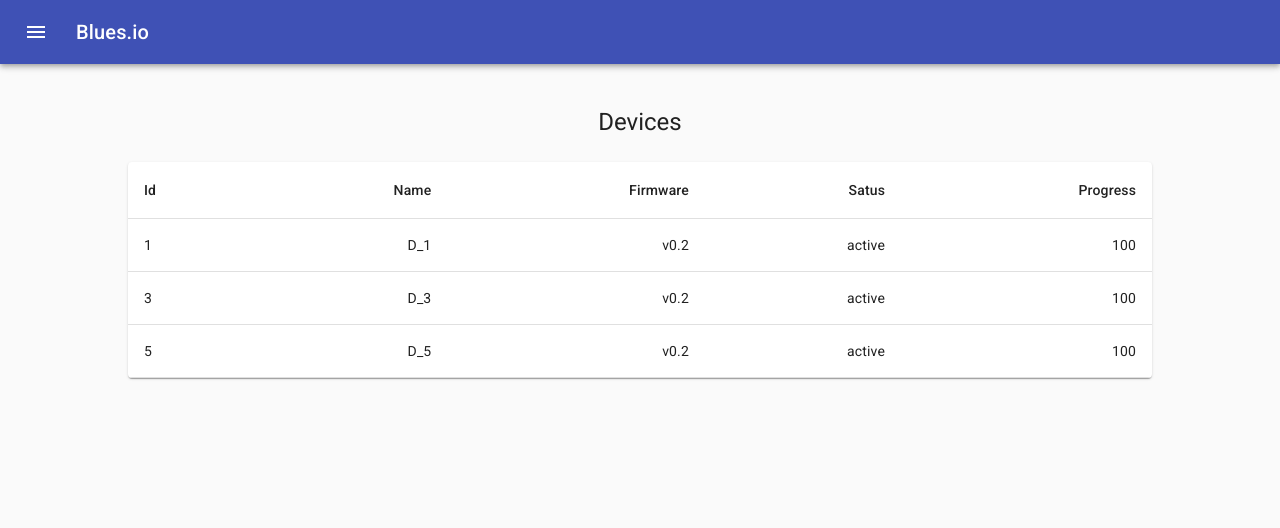
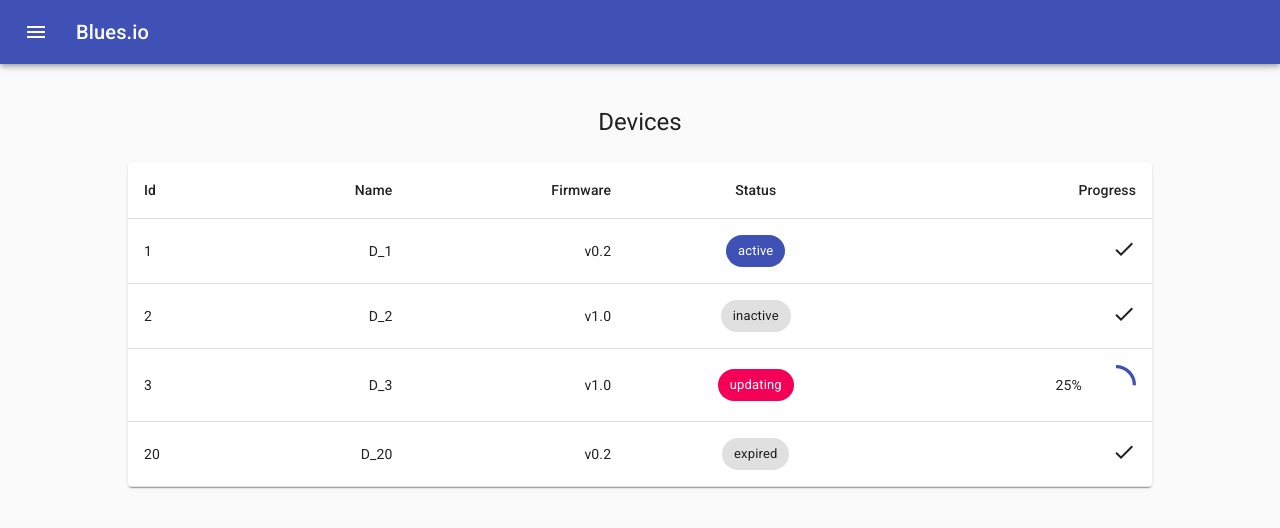
Before and after one commit to puzzfuzz/blues-demo, a React (Create React App) app: page /fleet/1 in a window 1280 px wide. Shown: the top 528 px of the page. Built offline with nearby package versions, Linux system fonts and the light colour scheme.

Commit message:
Device status and update progress

```diff
--- a/src/api/mocks/deviceMocks.js
+++ b/src/api/mocks/deviceMocks.js
@@ -13,17 +13,17 @@ export const D_1 = {
 
 export const D_2 = {
   id: 2,
-  firmware: LAST_FIRMWARE,
-  status: STATUS_ACTIVE,
+  firmware: CURRENT_FIRMWARE,
+  status: STATUS_INACTIVE,
   progress: 100,
   name: 'D_2',
 };
 
 export const D_3 = {
   id: 3,
-  firmware: LAST_FIRMWARE,
-  status: STATUS_ACTIVE,
-  progress: 100,
+  firmware: CURRENT_FIRMWARE,
+  status: STATUS_UPDATING,
+  progress: 25,
   name: 'D_3',
 };
 
@@ -158,7 +158,7 @@ export const D_19 = {
 export const D_20 = {
   id: 20,
   firmware: LAST_FIRMWARE,
-  status: STATUS_ACTIVE,
+  status: STATUS_EXPIRED,
   progress: 100,
   name: 'D_20',
 };
@@ -166,7 +166,7 @@ export const D_20 = {
 export const D_21 = {
   id: 21,
   firmware: LAST_FIRMWARE,
-  status: STATUS_ACTIVE,
+  status: STATUS_EXPIRED,
   progress: 100,
   name: 'D_21',
 };
@@ -174,7 +174,7 @@ export const D_21 = {
 export const D_22 = {
   id: 22,
   firmware: LAST_FIRMWARE,
-  status: STATUS_ACTIVE,
+  status: STATUS_EXPIRED,
   progress: 100,
   name: 'D_22',
 };
@@ -182,7 +182,7 @@ export const D_22 = {
 export const D_23 = {
   id: 23,
   firmware: LAST_FIRMWARE,
-  status: STATUS_ACTIVE,
+  status: STATUS_EXPIRED,
   progress: 100,
   name: 'D_23',
 };
--- a/src/api/mocks/fleetMocks.js
+++ b/src/api/mocks/fleetMocks.js
@@ -4,42 +4,42 @@ const FLEET_1 = {
   id: 1,
   name: 'foo',
   firmware: LAST_FIRMWARE,
-  devices: [1,3,5],
+  devices: [1,2,3,20],
   owner: 1
 };
 const FLEET_2 =  {
   id: 2,
   name: 'bar',
   firmware: CURRENT_FIRMWARE,
-  devices: [1,3,5],
+  devices: [4,5,6],
   owner: 1
 };
 const FLEET_3 = {
   id: 3,
   name: 'baz',
   firmware: CURRENT_FIRMWARE,
-  devices: [1,3,5],
+  devices: [7,8,9],
   owner: 1
 };
 const FLEET_4 = {
   id: 4,
   name: 'a1',
   firmware: LAST_FIRMWARE,
-  devices: [1,3,5],
+  devices: [10,11,12],
   owner: 2
 };
 const FLEET_5 = {
   id: 5,
   name: 'b2',
   firmware: LAST_FIRMWARE,
-  devices: [1,3,5],
+  devices: [13,14,15],
   owner: 2
 };
 const FLEET_6 = {
   id: 6,
   name: 'c3',
   firmware: LAST_FIRMWARE,
-  devices: [1,3,5],
+  devices: [16,17,18],
   owner: 2
 };
 
--- a/src/api/mocks/mockConstants.js
+++ b/src/api/mocks/mockConstants.js
@@ -3,6 +3,6 @@ export const CURRENT_FIRMWARE = 'v1.0';
 
 
 export const STATUS_ACTIVE = 'active';
-export const STATUS_INACTIVE = 'active';
-export const STATUS_UPDATING = 'active';
-export const STATUS_EXPIRED = 'active';
+export const STATUS_INACTIVE = 'inactive';
+export const STATUS_UPDATING = 'updating';
+export const STATUS_EXPIRED = 'expired';
--- /dev/null
+++ b/src/components/Devices/DeviceItemStatus.js
@@ -0,0 +1,37 @@
+import React from 'react';
+import PropTypes from 'prop-types';
+import Chip from '@material-ui/core/Chip';
+
+import {
+  STATUS_ACTIVE,
+  STATUS_INACTIVE,
+  STATUS_UPDATING,
+  STATUS_EXPIRED
+} from "../../api/mocks/mockConstants";
+
+
+const DeviceItemStatus = ({ status }) => {
+
+  let color;
+
+	switch (status) {
+    case STATUS_ACTIVE:
+      color = 'primary'; break;
+    case STATUS_UPDATING:
+      color = 'secondary'; break;
+    case STATUS_EXPIRED:
+    case STATUS_INACTIVE:
+    default:
+      color = 'default';
+  }
+
+  return (
+    <Chip label={status} color={color} />
+  )
+};
+
+DeviceItemStatus.propTypes = {
+  status: PropTypes.string.isRequired
+};
+
+export default DeviceItemStatus;
--- a/src/components/Devices/DeviceList.js
+++ b/src/components/Devices/DeviceList.js
@@ -41,7 +41,7 @@ const DeviceList = ({
             <TableCell>Id</TableCell>
             <TableCell align="right">Name</TableCell>
             <TableCell align="right">Firmware</TableCell>
-            <TableCell align="right">Satus</TableCell>
+            <TableCell align="center">Status</TableCell>
             <TableCell align="right">Progress</TableCell>
           </TableRow>
         </TableHead>
@@ -54,7 +54,13 @@ const DeviceList = ({
                   </TableRow>
                 );
               }))
-            : (<LinearProgress className={classes.progress}/>)
+            : (
+              <TableRow>
+                <TableCell colSpan={5}>
+                  <LinearProgress className={classes.progress}/>
+                </TableCell>
+              </TableRow>
+            )
           }
         </TableBody>
       </Table>
--- a/src/components/Devices/DeviceListItem.js
+++ b/src/components/Devices/DeviceListItem.js
@@ -1,16 +1,10 @@
 import React from 'react';
-// import PropTypes from "prop-types";
 
-import { makeStyles } from '@material-ui/core/styles';
 import TableCell from '@material-ui/core/TableCell';
 import Device from "../../proptypes/Device.pt";
+import DeviceItemStatus from "./DeviceItemStatus";
+import DeviceUpdateProgress from "./DeviceUpdateProgress";
 
-
-// const useStyles = makeStyles({
-//   card: {
-//     minWidth: 150
-//   }
-// });
 
 const DeviceListItem = ({ device }) => {
 
@@ -29,8 +23,12 @@ const DeviceListItem = ({ device }) => {
       <TableCell component="th" scope="row">{id}</TableCell>
       <TableCell align="right">{name}</TableCell>
       <TableCell align="right">{firmware}</TableCell>
-      <TableCell align="right">{status}</TableCell>
-      <TableCell align="right">{progress}</TableCell>
+      <TableCell align="center">
+        <DeviceItemStatus status={status}/>
+      </TableCell>
+      <TableCell align="right">
+        <DeviceUpdateProgress progress={progress}/>
+      </TableCell>
     </>
 	);
 };
--- /dev/null
+++ b/src/components/Devices/DeviceUpdateProgress.js
@@ -0,0 +1,38 @@
+import React from 'react';
+import PropTypes from 'prop-types';
+import { makeStyles } from '@material-ui/core/styles';
+import CircularProgress from '@material-ui/core/CircularProgress';
+import CheckIcon from '@material-ui/icons/Check';
+
+const useStyles = makeStyles({
+  progressWrapper: {
+    display: 'flex',
+    alignItems: 'center',
+    justifyContent: 'flex-end'
+  },
+  progressNumber: {
+    marginRight: '1em'
+  }
+});
+
+const DeviceUpdateProgress = ({ progress }) => {
+
+  const classes = useStyles();
+
+  if (progress === 100) {
+    return <CheckIcon />;
+  }
+
+	return (
+		<div className={classes.progressWrapper} >
+      <span className={classes.progressNumber}>{progress}%</span>
+      <CircularProgress variant="determinate" value={progress} />
+    </div>
+	);
+};
+
+DeviceUpdateProgress.propTypes = {
+  progress: PropTypes.number.isRequired
+};
+
+export default DeviceUpdateProgress;
--- a/src/components/Fleets/FleetList.js
+++ b/src/components/Fleets/FleetList.js
@@ -52,11 +52,17 @@ const FleetList = ({
         <TableBody>
           {fleets && fleets.length
             ? (fleets.map((f) => {
-              return (
-                <FleetListItem key={`f_${f.id}`} fleet={f} showFleet={showFleet} />
-              );
-            }))
-            : (<LinearProgress className={classes.progress}/>)
+                return (
+                  <FleetListItem key={`f_${f.id}`} fleet={f} showFleet={showFleet} />
+                );
+              }))
+            : (
+              <TableRow>
+                <TableCell colSpan={6}>
+                  <LinearProgress className={classes.progress}/>
+                </TableCell>
+              </TableRow>
+            )
           }
         </TableBody>
       </Table>
```
Lines whose indentation alone changed are shown as unchanged.
